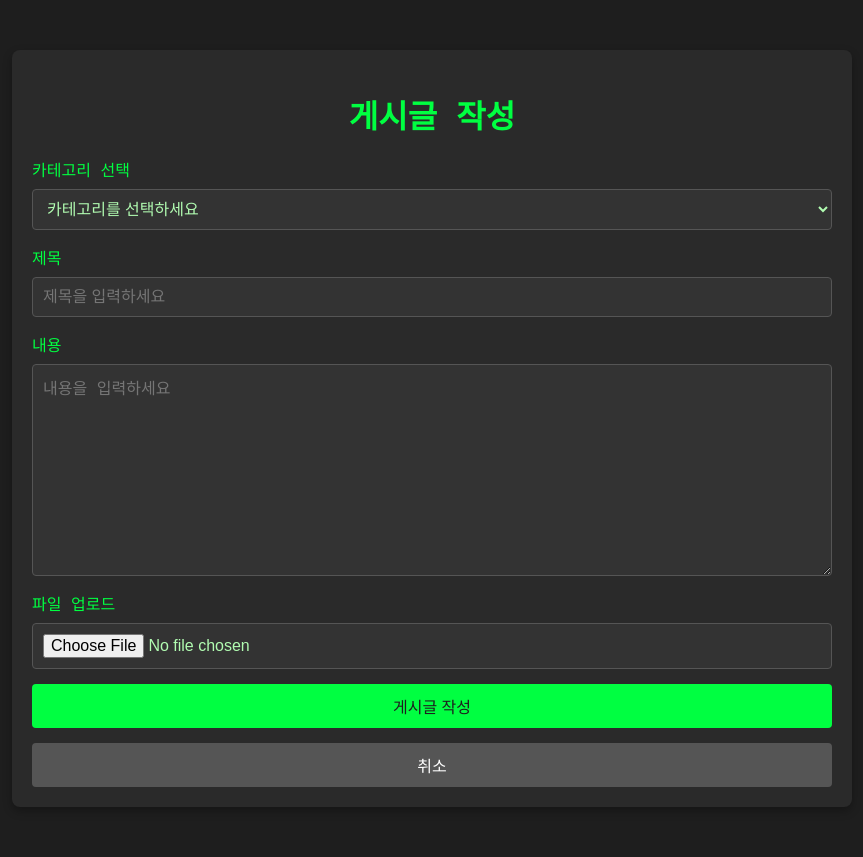
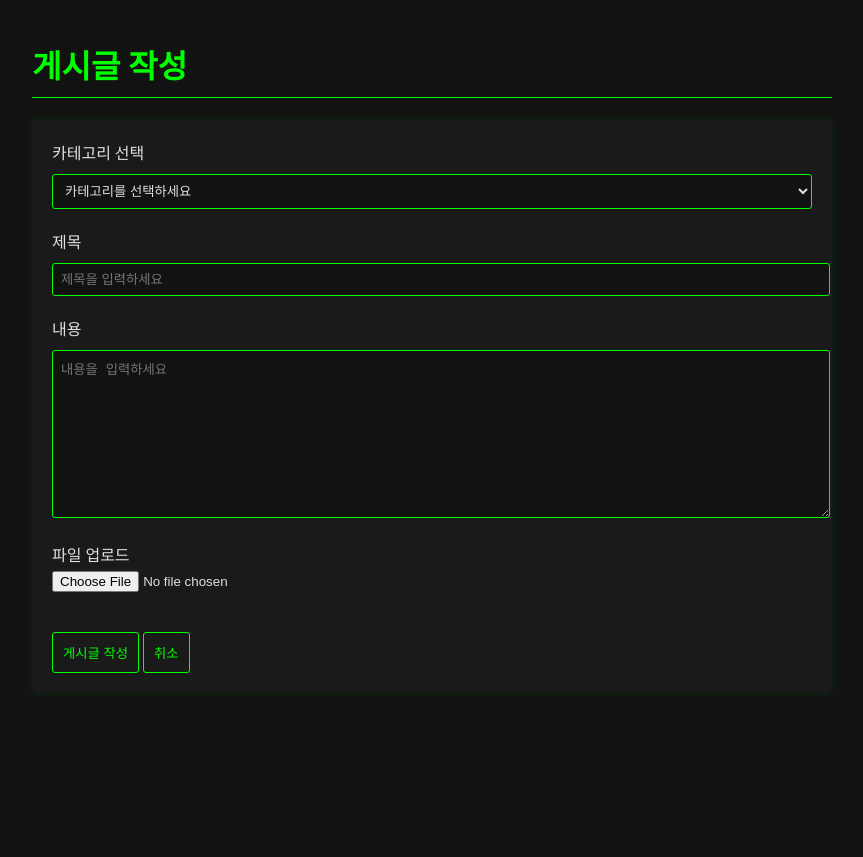
Before and after one commit to Myyoung0/KnockOn_web, a PHP site: page /write_post.php in a window 1280 px wide. Shown: the whole page, without its empty margins (208-1071 px from the left). After the commit the page ends 673 px from the top, so only its background shows below. Run offline with PHP 8.4, Linux system fonts and the light colour scheme; the visitor is signed in with stand-in values (Sample User, id 1); data that the repository does not hold is empty.

Commit message:
design: write_post design change

```diff
--- a/css/write_post.css
+++ b/css/write_post.css
@@ -1,99 +1,82 @@
-body {
-    background-color: #1e1e1e;
-    color: #b1fcb1;
-    font-family: Consolas, monospace;
+:root {
+    --bg-color: #121212;
+    --text-color: #e0e0e0;
+    --accent-color: #00ff00;
+    --secondary-color: #1a1a1a;
+    --button-color: #00ff00;
+  }
+
+  body {
+    background-color: var(--bg-color);
+    color: var(--text-color);
+    font-family: 'Roboto', sans-serif;
     margin: 0;
     padding: 0;
-}
+  }
 
-.container {
-    max-width: 800px;
-    margin: 50px auto;
-    background-color: #2a2a2a;
+  .container {
+    max-width: 800px; /* 중앙에 적당한 너비 설정 */
+    margin: 0 auto;
     padding: 20px;
-    border-radius: 8px;
-    box-shadow: 0 4px 10px rgba(0, 0, 0, 0.3);
-}
+  }
 
-h1 {
-    text-align: center;
-    color: #00ff41;
-    margin-bottom: 20px;
-}
+  h1 {
+    color: var(--accent-color);
+    border-bottom: 1px solid var(--accent-color);
+    padding-bottom: 10px;
+  }
 
-.alert {
-    padding: 10px;
-    margin-bottom: 15px;
-    border-radius: 4px;
-    text-align: center;
-    font-weight: bold;
-}
+  form {
+    background-color: var(--secondary-color);
+    padding: 20px;
+    border-radius: 5px;
+    box-shadow: 0 0 10px rgba(0, 255, 0, 0.1);
+  }
 
-.alert.error {
-    background-color: #ff4c4c;
-    color: #fff;
-}
+  .form-group {
+    margin-bottom: 20px; /* 각 그룹 사이의 간격 */
+  }
 
-.alert.success {
-    background-color: #4caf50;
-    color: #fff;
-}
+  label {
+    display: block;
+    margin-bottom: 5px;
+  }
 
-.write-form {
-    display: flex;
-    flex-direction: column;
-    gap: 15px;
-}
+  input[type="text"],
+  input[type="number"],
+  select,
+  textarea {
+    width: 100%;
+    padding: 8px;
+    margin-top: 5px; /* 라벨과 입력 필드 사이의 간격 */
+    background-color: var(--bg-color);
+    color: var(--text-color);
+    border: 1px solid var(--accent-color);
+    border-radius: 3px; /* 모서리 둥글게 */
+  }
 
-.form-group {
-    display: flex;
-    flex-direction: column;
-}
+  textarea {
+      resize: vertical; /* 수직 크기 조정 가능 */
+  }
 
-label {
-    margin-bottom: 8px;
-    font-size: 1rem;
-    color: #00ff41;
-}
+  button {
+      background-color: transparent; /* 기본 버튼 색상 투명으로 설정 */
+      color: var(--accent-color); /* 텍스트 색상 */
+      border: 1px solid var(--accent-color); /* 테두리 색상 */
+      padding: 10px; /* 버튼 패딩 */
+      margin-top: 20px; /* 버튼 위쪽 여백 */
+      border-radius: 3px; /* 모서리 둥글게 */
+      cursor: pointer; /* 커서 포인터로 변경 */
+      transition: all .2s ease-in-out; /* 부드러운 전환 효과 */
+  }
 
-input, select, textarea {
-    background-color: #333;
-    color: #b1fcb1;
-    border: 1px solid #555;
-    border-radius: 4px;
-    padding: 10px;
-    font-size: 1rem;
-    outline: none;
-}
+  button:hover {
+      background-color: var(--accent-color); /* 호버 시 배경색 변경 */
+      color: var(--bg-color); /* 호버 시 텍스트 색상 변경 */
+  }
 
-input:focus, select:focus, textarea:focus {
-    border-color: #00ff41;
-    box-shadow: 0 0 5px #00ff41;
-}
-
-.btn {
-    padding: 10px 15px;
-    border: none;
-    border-radius: 4px;
-    cursor: pointer;
-    font-size: 1rem;
-    transition: background-color 0.3s;
-}
-
-.btn.submit {
-    background-color: #00ff41;
-    color: #1e1e1e;
-}
-
-.btn.submit:hover {
-    background-color: #33ff66;
-}
-
-.btn.cancel {
-    background-color: #555;
-    color: #fff;
-}
-
-.btn.cancel:hover {
-    background-color: #777;
-}
+  .alert.error {
+      color: #ff4444; /* 오류 메시지 색상 */
+      margin-bottom: 15px; /* 오류 메시지 아래 여백 */
+      text-align:center;
+  }
```
Also changed, not shown: uploads/미연.webp (added).
